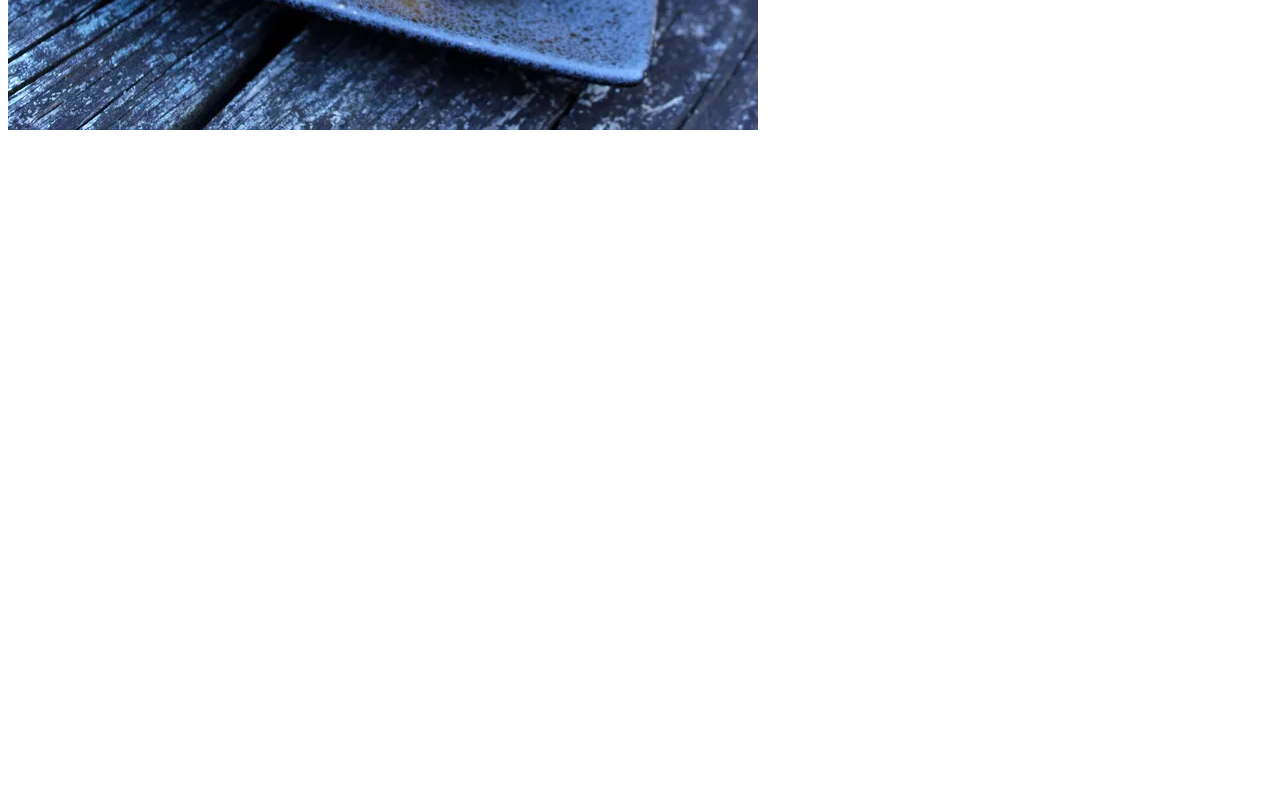
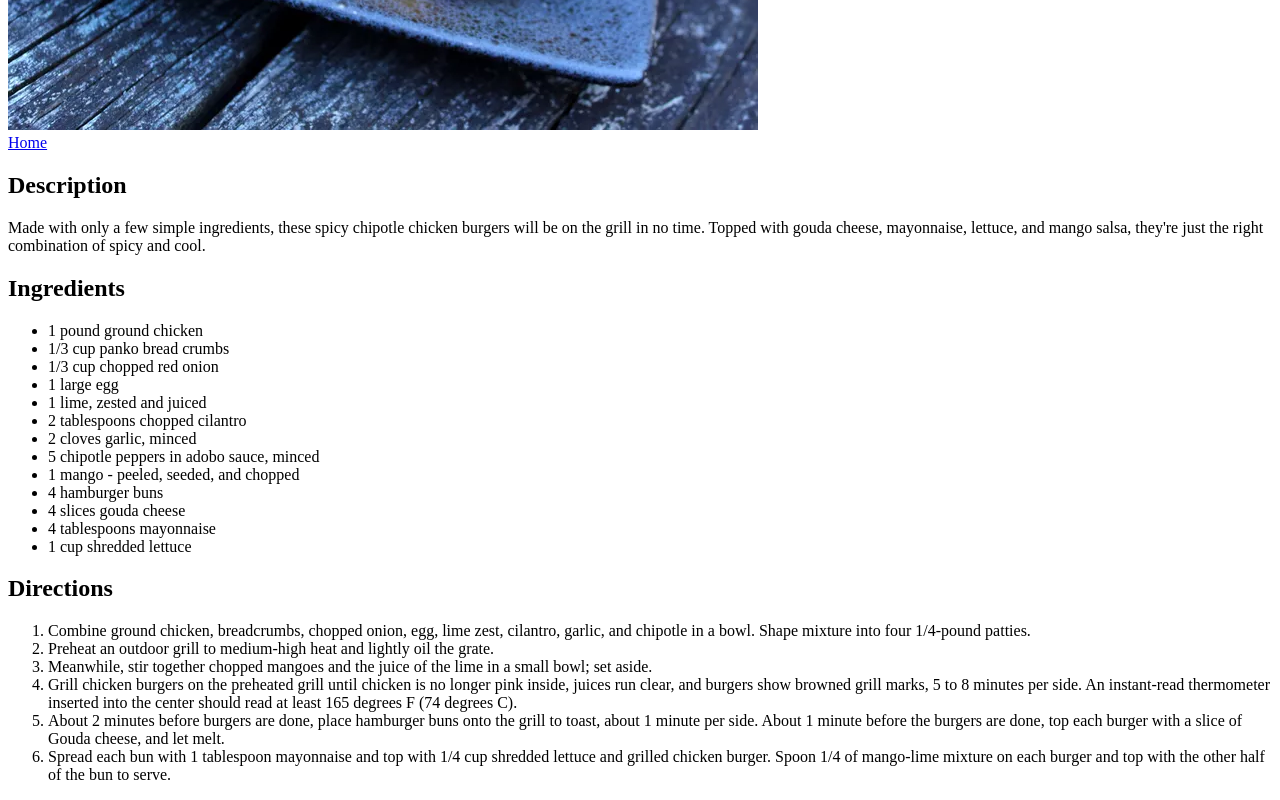
Before and after one commit to Cleptomanixxxx/odin-recipes, a plain HTML site: page recipes/chicken_burgers.html in a window 1280 px wide. Shown: the part 513-1313 px from the top of the page. Before the commit the page ends 800 px from the top, so only its background shows below. Drawn offline with Linux system fonts and the light colour scheme.

Commit message:
Initial push

```diff
--- a/recipes/chicken_burgers.html
+++ b/recipes/chicken_burgers.html
@@ -11,6 +11,54 @@
     <h1>Chicken Burgers with mango salsa</h1>
     <!-- ../ to move one directory up because this html file is in folder recipes and the picture is in folter pictures -->
     <img src="../pictures/chicken_burger.webp" alt="Image of a chicken burger with mango salsa">
+    <nav><a href="/index.html">Home</a></nav>
+    <h2>Description</h2>
+    <p>Made with only a few simple ingredients, these spicy chipotle chicken burgers will be on the grill in no time.
+        Topped with gouda cheese, mayonnaise, lettuce, and mango salsa, they're just the right combination of spicy and
+        cool.</p>
+    <h2>Ingredients</h2>
+    <ul>
+        <li>1 pound ground chicken</li>
+        <li>1/3 cup panko bread crumbs</li>
+        <li>1/3 cup chopped red onion</li>
+        <li>1 large egg</li>
+        <li>1 lime, zested and juiced</li>
+        <li>2 tablespoons chopped cilantro</li>
+        <li>2 cloves garlic, minced</li>
+        <li>5 chipotle peppers in adobo sauce, minced</li>
+        <li>1 mango - peeled, seeded, and chopped</li>
+        <li>4 hamburger buns</li>
+        <li>4 slices gouda cheese</li>
+        <li>4 tablespoons mayonnaise</li>
+        <li>1 cup shredded lettuce</li>
+    </ul>
+    <h2>Directions</h2>
+    <ol>
+        <li>
+            Combine ground chicken, breadcrumbs, chopped onion, egg, lime zest, cilantro, garlic, and chipotle in a
+            bowl. Shape mixture into four 1/4-pound patties.
+        </li>
+        <li>
+            Preheat an outdoor grill to medium-high heat and lightly oil the grate.
+        </li>
+        <li>
+            Meanwhile, stir together chopped mangoes and the juice of the lime in a small bowl; set aside.
+        </li>
+        <li>
+            Grill chicken burgers on the preheated grill until chicken is no longer pink inside, juices run clear, and
+            burgers show browned grill marks, 5 to 8 minutes per side. An instant-read thermometer inserted into the
+            center should read at least 165 degrees F (74 degrees C).
+        </li>
+        <li>
+            About 2 minutes before burgers are done, place hamburger buns onto the grill to toast, about 1 minute per
+            side. About 1 minute before the burgers are done, top each burger with a slice of Gouda cheese, and let
+            melt.
+        </li>
+        <li>
+            Spread each bun with 1 tablespoon mayonnaise and top with 1/4 cup shredded lettuce and grilled chicken
+            burger. Spoon 1/4 of mango-lime mixture on each burger and top with the other half of the bun to serve.
+        </li>
+    </ol>
 </body>
 
 </html>
```
